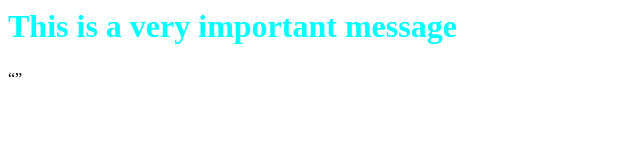
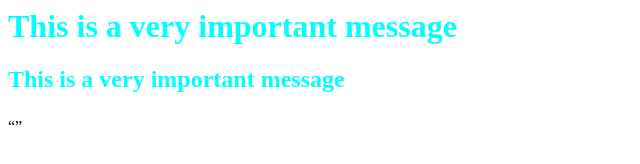
Before and after one commit to Josh-millr/html-semantic-snippet, a plain HTML site: page text/index.html in a window 1280 px wide. Shown: the whole page, without its empty margins (0-640 px from the left). Drawn offline with Linux system fonts and the light colour scheme.

Commit message:
Added h2 tag

```diff
--- a/text/index.html
+++ b/text/index.html
@@ -21,13 +21,34 @@
 
 <!-- Should be used for main headings -->
 
+<!-------------------------------------------------------------------------------------------------------------------------->
+<!-- HEADING 2 (h2) ------------------------------------------------------------------------------------------------------->
+<!-------------------------------------------------------------------------------------------------------------------------->
+
+<h2></h2>
+
+<!-- EXAPLME APPLICATION ------------------------------------------------------------------------------------------------------->
+<!-- https://developer.mozilla.org/en-US/docs/Web/HTML/Element/h2 -->
+
+<h2 style="color: aqua">This is a very important message</h2>
+
+<!-- DESCRIPTION -------------------------------------------------------------------------------------------------------->
+
+<!-- HTML Headings are titles or subheadings that you can add to your webpage.  -->
+
+<!-- USES ------------------------------------------------------------------------------------------------------------>
+
+<!-- Important, but not as important as h1 -->
+
+<!-- Search engines use headings to determine the structure, index & retrive the content of you webpage -->
+
+<!-- It's important to use headings to show document structure for easy user & browser navigation -->
+
+<!-- Should be used for title headings or sub heading -->
+
 <!---------------------------------------------------------------------------------------------------------------->
-
 <!-- 1. https://developer.mozilla.org/en-US/docs/Web/HTML/Element/a -->
 <a></a>
-
-<!-- 3. https://developer.mozilla.org/en-US/docs/Web/HTML/Element/h2 -->
-<h2></h2>
 
 <!-- 4. https://developer.mozilla.org/en-US/docs/Web/HTML/Element/h3 -->
 <h3></h3>
```
